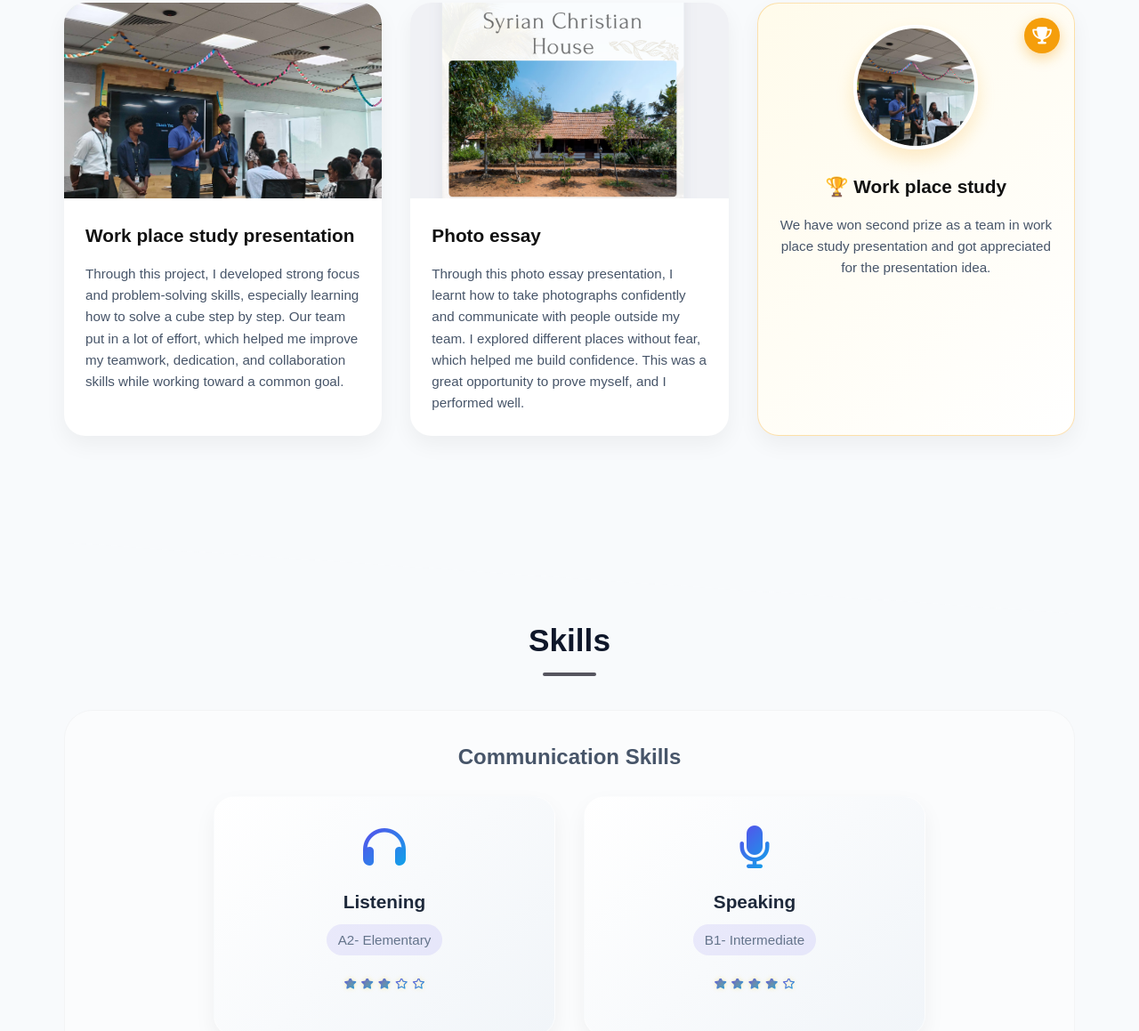
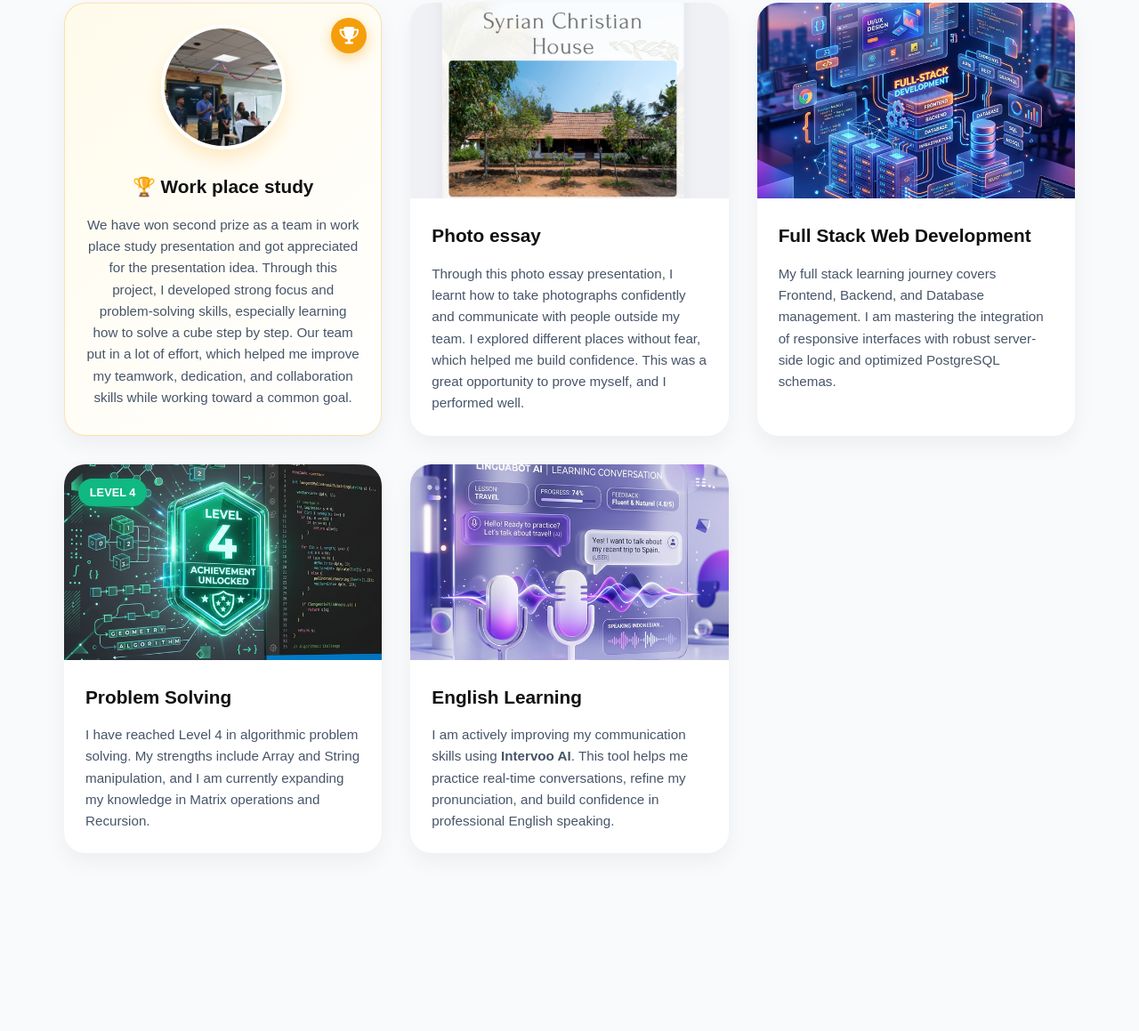
Before and after one commit to Maheshmax1/portfolio, a plain HTML site: page index.html in a window 1280 px wide. Shown: the part 2132-3291 px from the top of the page at 89% size. Drawn offline with Linux system fonts and the light colour scheme.

Commit message:
changes made

```diff
--- a/index.html
+++ b/index.html
@@ -6,12 +6,6 @@
   <meta name="viewport" content="width=device-width, initial-scale=1.0" />
   <title>Mahesh M | portfolio</title>
   <link rel="stylesheet" href="https://cdnjs.cloudflare.com/ajax/libs/font-awesome/6.5.0/css/all.min.css" />
-  <!-- Google Fonts -->
-  <!-- <link rel="preconnect" href="https://fonts.googleapis.com">
-  <link rel="preconnect" href="https://fonts.gstatic.com" crossorigin> -->
-  <!-- <link
-    href="https://fonts.googleapis.com/css2?family=Outfit:wght@400;700;800&family=Poppins:wght@400;600;700&display=swap"
-    rel="stylesheet"> -->
   <link rel="stylesheet" href="./styles.css" />
 </head>
 
@@ -68,7 +62,7 @@
         </p>
         <p class="about-desc">
           I have built Two projects, including static websites and full-stack application. I am passionate about
-          Frontend Development and creating user-friendly interfaces.
+          Front-end Development and creating user-friendly interfaces.
         </p>
         <p class="about-desc">
           Outside of coding, I enjoy traveling by bike and exploring new places.
@@ -83,7 +77,7 @@
 
     <div class="journey-wrapper" id="group-projects">
       <div class="journey-grid">
-        <!-- Comfort Cradle - Primary large card -->
+
         <div class="journey-card primary">
           <img src="./assets/comfort_cradle.jpg" alt="Comfort Cradle" class="journey-img">
           <div class="journey-content">
@@ -93,8 +87,7 @@
           </div>
         </div>
 
-        <!-- Workplace Study Presentation - Secondary -->
-        <div class="journey-card secondary">
+        <!-- <div class="journey-card secondary">
           <img src="./assets/work_place_study_pic.jpeg" alt="Work Place Study" class="journey-img">
           <div class="journey-content">
             <h4>Work place study presentation</h4>
@@ -102,9 +95,24 @@
               solve a cube step by step. Our team put in a lot of effort, which helped me improve my teamwork,
               dedication, and collaboration skills while working toward a common goal.</p>
           </div>
+        </div> -->
+
+        <div class="journey-card achievement">
+          <div class="achievement-badge">
+            <i class="fas fa-trophy"></i>
+          </div>
+          <img src="./assets/work_place_study_pic.jpeg" alt="Work Place Study Achievement" class="journey-img">
+          <div class="journey-content">
+            <h4>🏆 Work place study</h4>
+            <p>We have won second prize as a team in work place study presentation and got appreciated for the
+              presentation idea.
+              Through this project, I developed strong focus and problem-solving skills, especially learning how to
+              solve a cube step by step. Our team put in a lot of effort, which helped me improve my teamwork,
+              dedication, and collaboration skills while working toward a common goal.
+            </p>
+          </div>
         </div>
 
-        <!-- Photo Essay - Secondary -->
         <div class="journey-card secondary">
           <img src="./assets/photoessay.jpg" alt="Photo essay" class="journey-img">
           <div class="journey-content">
@@ -115,16 +123,32 @@
           </div>
         </div>
 
-        <!-- Workplace Study Achievement - Achievement -->
-        <div class="journey-card achievement">
-          <div class="achievement-badge">
-            <i class="fas fa-trophy"></i>
+
+        <div class="journey-card secondary">
+          <img src="./assets/web_development_journey.png" alt="Full Stack Web Development" class="journey-img">
+          <div class="journey-content">
+            <h4>Full Stack Web Development</h4>
+            <p>My full stack learning journey covers Frontend, Backend, and Database management. I am mastering
+              the integration of responsive interfaces with robust server-side logic and optimized PostgreSQL schemas.</p>
           </div>
-          <img src="./assets/work_place_study_pic.jpeg" alt="Work Place Study Achievement" class="journey-img">
+        </div>
+
+        <div class="journey-card secondary">
+          <div class="level-badge">LEVEL 4</div>
+          <img src="./assets/problem_solving_journey.png" alt="Problem Solving Level 4" class="journey-img">
           <div class="journey-content">
-            <h4>🏆 Work place study</h4>
-            <p>We have won second prize as a team in work place study presentation and got appreciated for the
-              presentation idea.</p>
+            <h4>Problem Solving</h4>
+            <p>I have reached Level 4 in algorithmic problem solving. My strengths include Array and String
+              manipulation, and I am currently expanding my knowledge in Matrix operations and Recursion.</p>
+          </div>
+        </div>
+
+        <div class="journey-card secondary">
+          <img src="./assets/english_learning_journey.png" alt="English Learning with Intervoo AI" class="journey-img">
+          <div class="journey-content">
+            <h4>English Learning</h4>
+            <p>I am actively improving my communication skills using <b>Intervoo AI</b>. This tool helps me practice
+              real-time conversations, refine my pronunciation, and build confidence in professional English speaking.</p>
           </div>
         </div>
       </div>
@@ -133,7 +157,7 @@
 
   <section id="skills">
     <div class="section-divider"></div>
-    <h3>Skills</h3>
+    <!-- <h3>Skills</h3> -->
 
     <div class="els-category">
       <h4 style="text-align: center; margin-bottom: 1.5rem; color: #475569;">Communication Skills</h4>
@@ -211,73 +235,49 @@
         <div class="skill-card">
           <i class="fab fa-html5"></i>
           <h5>HTML </h5>
-          <!-- <span class="skill-percentage">60%</span>
-          <div class="progress-bar">
-            <div class="progress" style="width: 60%"></div>
-          </div> -->
+
         </div>
 
         <div class="skill-card">
           <i class="fab fa-css3"></i>
           <h5>CSS</h5>
-          <!-- <span class="skill-percentage">50%</span>
-          <div class="progress-bar">
-            <div class="progress" style="width: 50%"></div>
-          </div> -->
+
         </div>
 
         <div class="skill-card">
           <i class="fab fa-python"></i>
           <h5>Python</h5>
-          <!-- <span class="skill-percentage">70%</span>
-          <div class="progress-bar">
-            <div class="progress" style="width: 70%"></div>
-          </div> -->
+
         </div>
 
         <div class="skill-card">
           <i class="fas fa-bolt"></i>
           <h5>FastAPI</h5>
-          <!-- <span class="skill-percentage">65%</span>
-          <div class="progress-bar">
-            <div class="progress" style="width: 65%"></div>
-          </div> -->
+
         </div>
 
         <div class="skill-card">
           <i class="fas fa-database"></i>
           <h5>SQL / PostgreSQL</h5>
-          <!-- <span class="skill-percentage">60%</span>
-          <div class="progress-bar">
-            <div class="progress" style="width: 60%"></div>
-          </div> -->
+
         </div>
 
         <div class="skill-card">
           <i class="fas fa-code"></i>
           <h5>Swagger</h5>
-          <!-- <span class="skill-percentage">75%</span>
-          <div class="progress-bar">
-            <div class="progress" style="width: 75%"></div>
-          </div> -->
+
         </div>
 
         <div class="skill-card">
           <i class="fab fa-github"></i>
           <h5>GitHub</h5>
-          <!-- <span class="skill-percentage">65%</span>
-          <div class="progress-bar">
-            <div class="progress" style="width: 65%"></div>
-          </div> -->
+
         </div>
 
         <div class="skill-card">
           <i class="fab fa-figma"></i>
           <h5>Figma</h5>
-          <!-- <span class="skill-percentage">55%</span>
-          <div class="progress-bar">
-            <div class="progress" style="width: 55%"></div>
-          </div> -->
+
         </div>
       </div>
     </div>
--- a/styles.css
+++ b/styles.css
@@ -710,6 +710,20 @@ section h3::after {
   box-shadow: 0 5px 15px rgba(245, 158, 11, 0.4);
 }
 
+.level-badge {
+  position: absolute;
+  top: 1rem;
+  left: 1rem;
+  background: #10b981;
+  color: #fff;
+  padding: 0.3rem 0.8rem;
+  border-radius: 20px;
+  font-size: 0.8rem;
+  font-weight: 700;
+  box-shadow: 0 5px 15px rgba(16, 185, 129, 0.4);
+  z-index: 10;
+}
+
 /* Responsive adjustments for Journey Grid */
 @media (max-width: 950px) {
   .journey-card.primary {
```
Also changed, not shown: assets/english_learning_journey.png (added), assets/problem_solving_journey.png (added), assets/web_development_journey.png (added).
